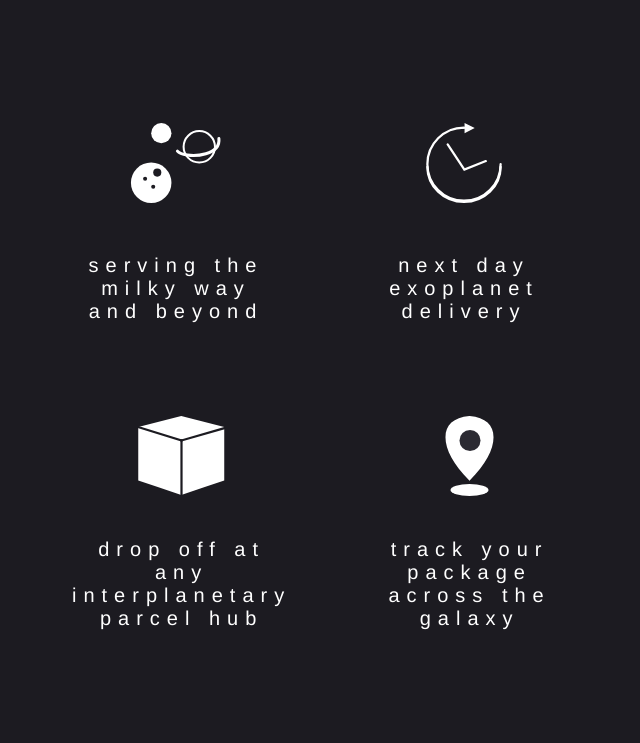
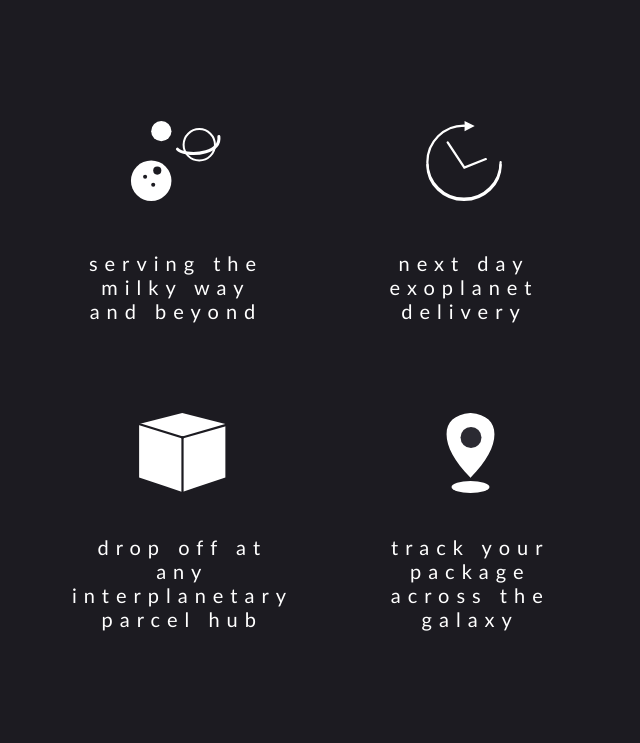
Before and after one commit to CanRaffs89/planet-express, a Flask app: page / in a window 1280 px wide. Shown: the part 784-1527 px from the top of the page, without its empty margins (0-640 px from the left). After the commit the page ends 1415 px from the top, so only its background shows below. Run offline with Flask 2, Linux system fonts and the light colour scheme.

Commit message:
Changed main font to Gill Sans

```diff
--- a/static/css/main.css
+++ b/static/css/main.css
@@ -2,7 +2,7 @@
 :root {
   font-size: 16px;
   scroll-behavior: smooth;
-  font-family: 'Helvetica Neue', sans-serif;
+  font-family: 'Gill Sans', sans-serif;
   color: #fff; }
 
 * {
@@ -116,7 +116,8 @@ nav {
         font-family: 'Oswald', sans-serif;
         letter-spacing: 4px;
         text-transform: uppercase;
-        border: 1px solid #fff; }
+        border: 1px solid #fff;
+        border-radius: 10px; }
 
 @media (max-width: 1310px) {
   .header-container .header-text .header-text-inner {
--- a/static/scss/_header.scss
+++ b/static/scss/_header.scss
@@ -58,6 +58,7 @@
                 letter-spacing: 4px;
                 text-transform: uppercase;
                 border: 1px solid #fff;
+                border-radius: 10px;
             }
         }
     }
--- a/static/scss/main.scss
+++ b/static/scss/main.scss
@@ -6,7 +6,7 @@ $grey: #2B2A32;
 :root {
     font-size: 16px;
     scroll-behavior: smooth;
-    font-family: 'Helvetica Neue', sans-serif;
+    font-family: 'Gill Sans', sans-serif;
     color: #fff;
 }
 
```
Also changed, not shown: 1 other file.
